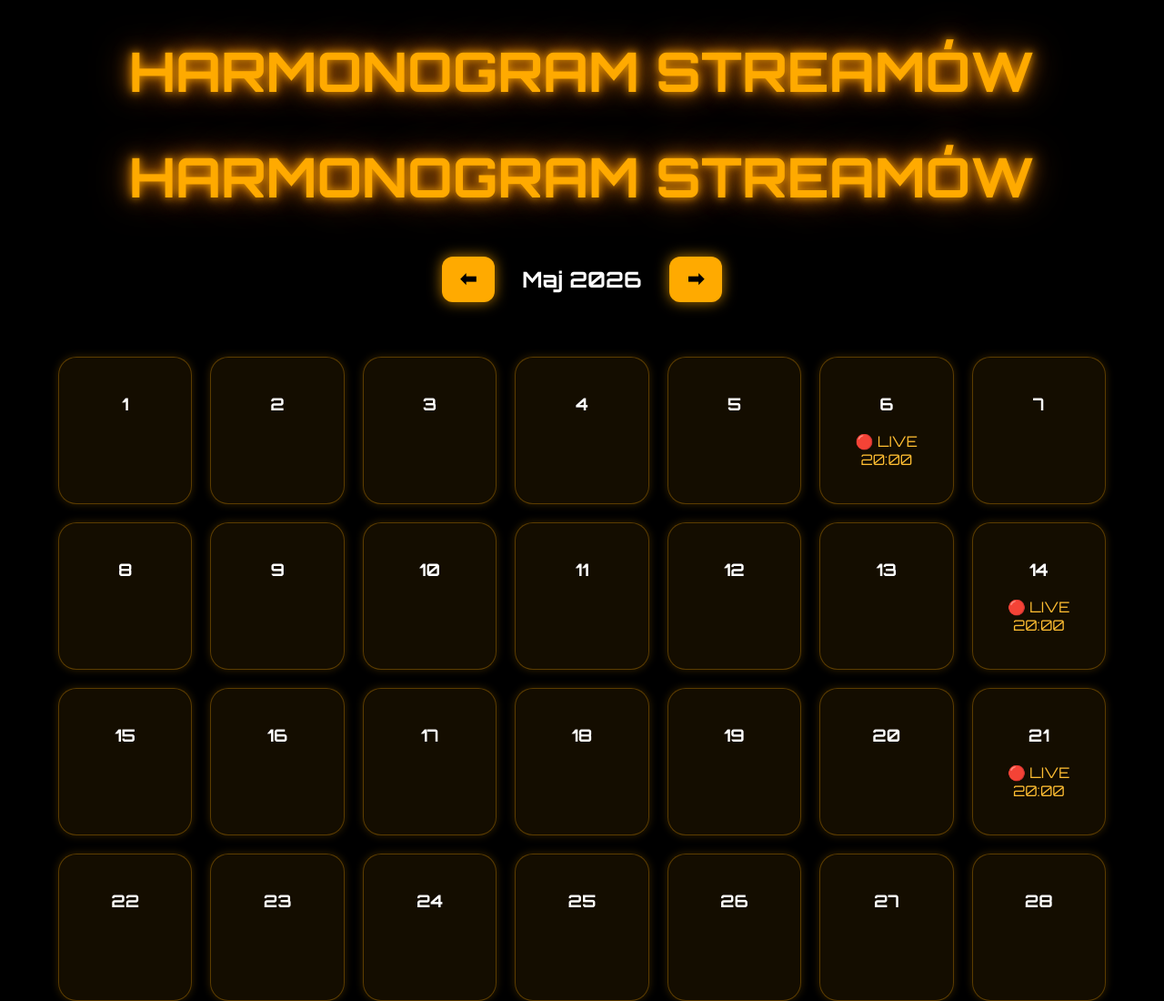
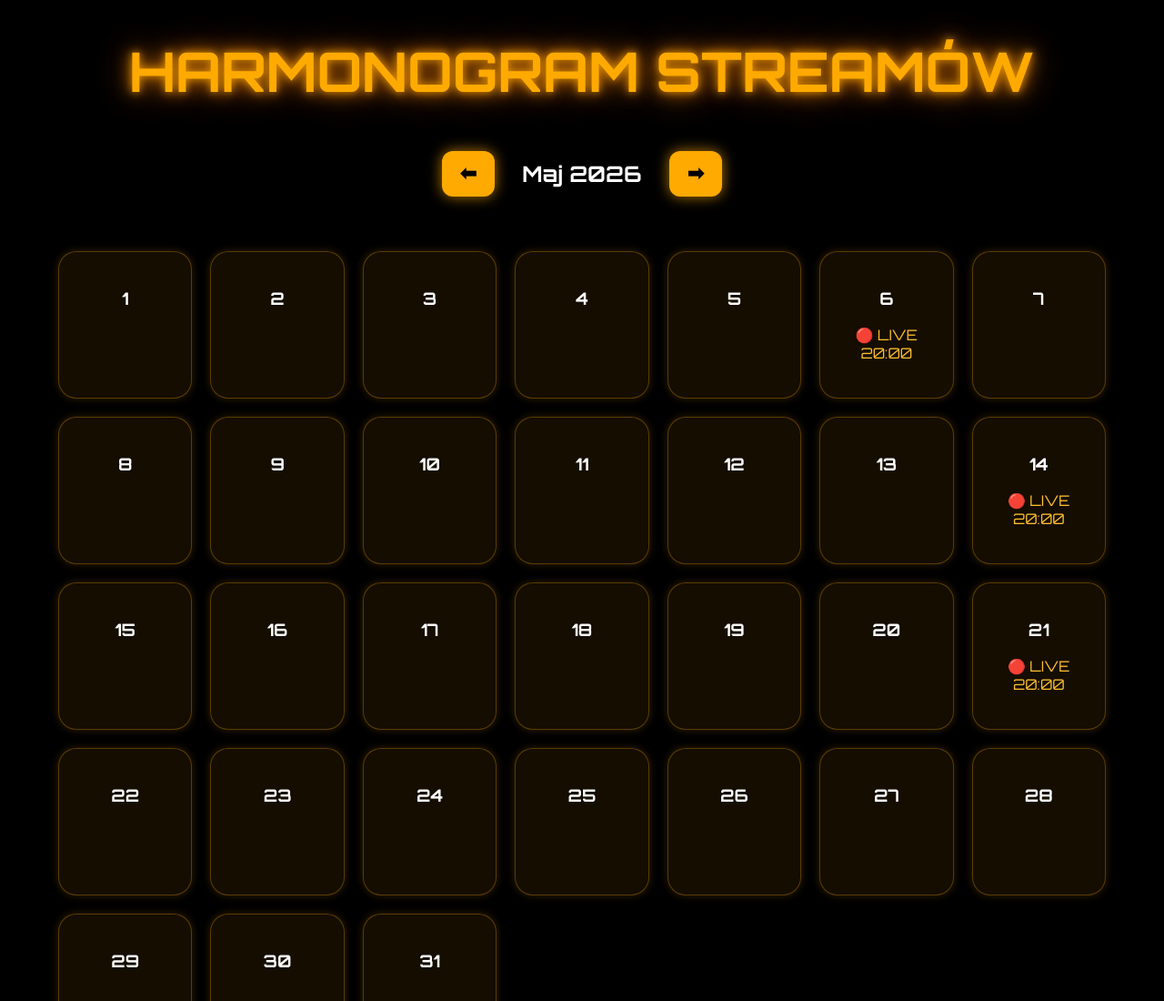
Before and after one commit to LochenzzoOfficial/LochenzzoOfficial.github.io, a plain HTML site: page harmonogram.html in a window 1280 px wide. Shown: the top 1100 px of the page at 91% size. Drawn offline with Linux system fonts and the light colour scheme.

Commit message:
Update harmonogram.html

```diff
--- a/harmonogram.html
+++ b/harmonogram.html
@@ -205,7 +205,6 @@ rgb(255,190,50);
 <body>
 
 <h1>HARMONOGRAM STREAMÓW</h1>
-<h1>HARMONOGRAM STREAMÓW</h1>
 
 <div class="calendar-header">
 
```
